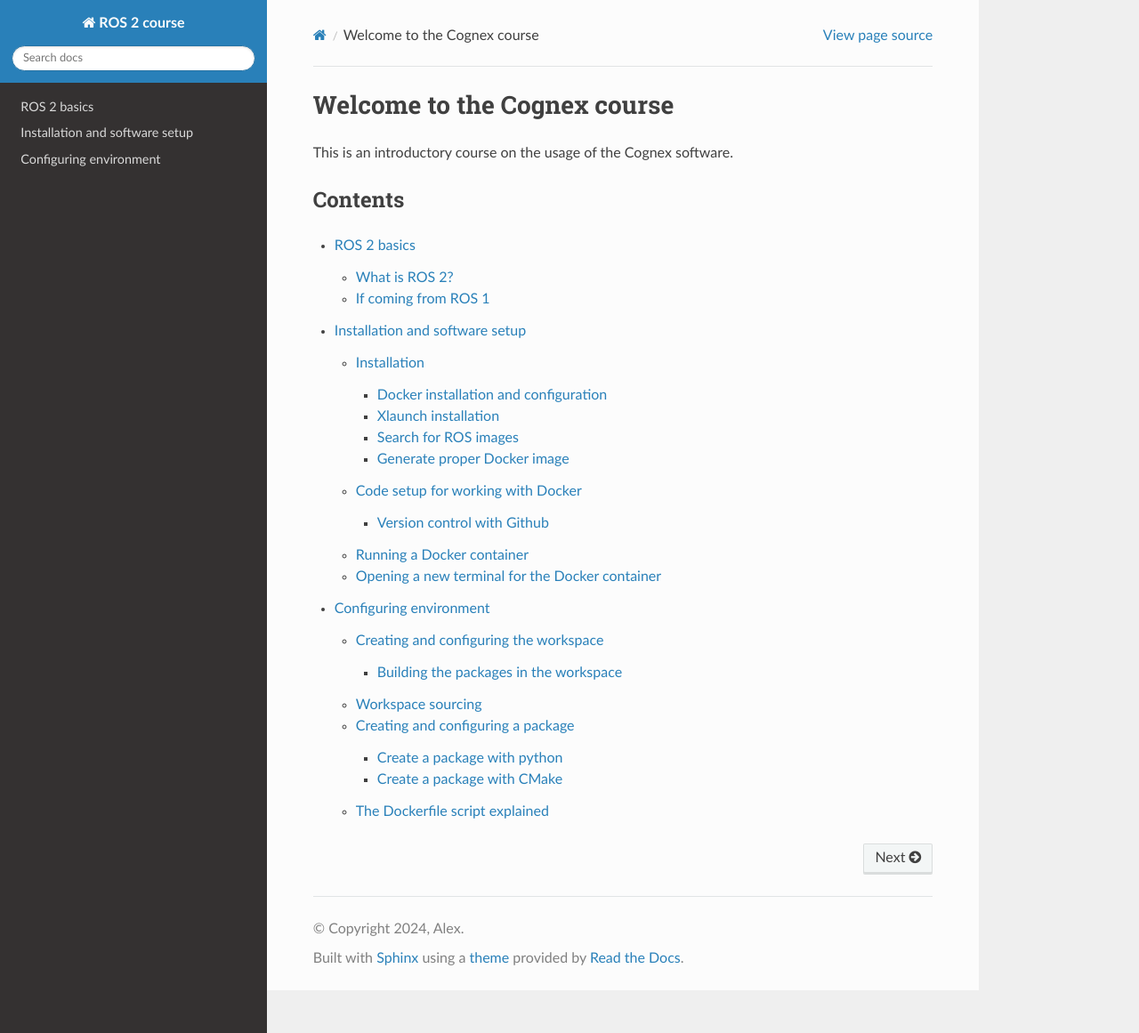
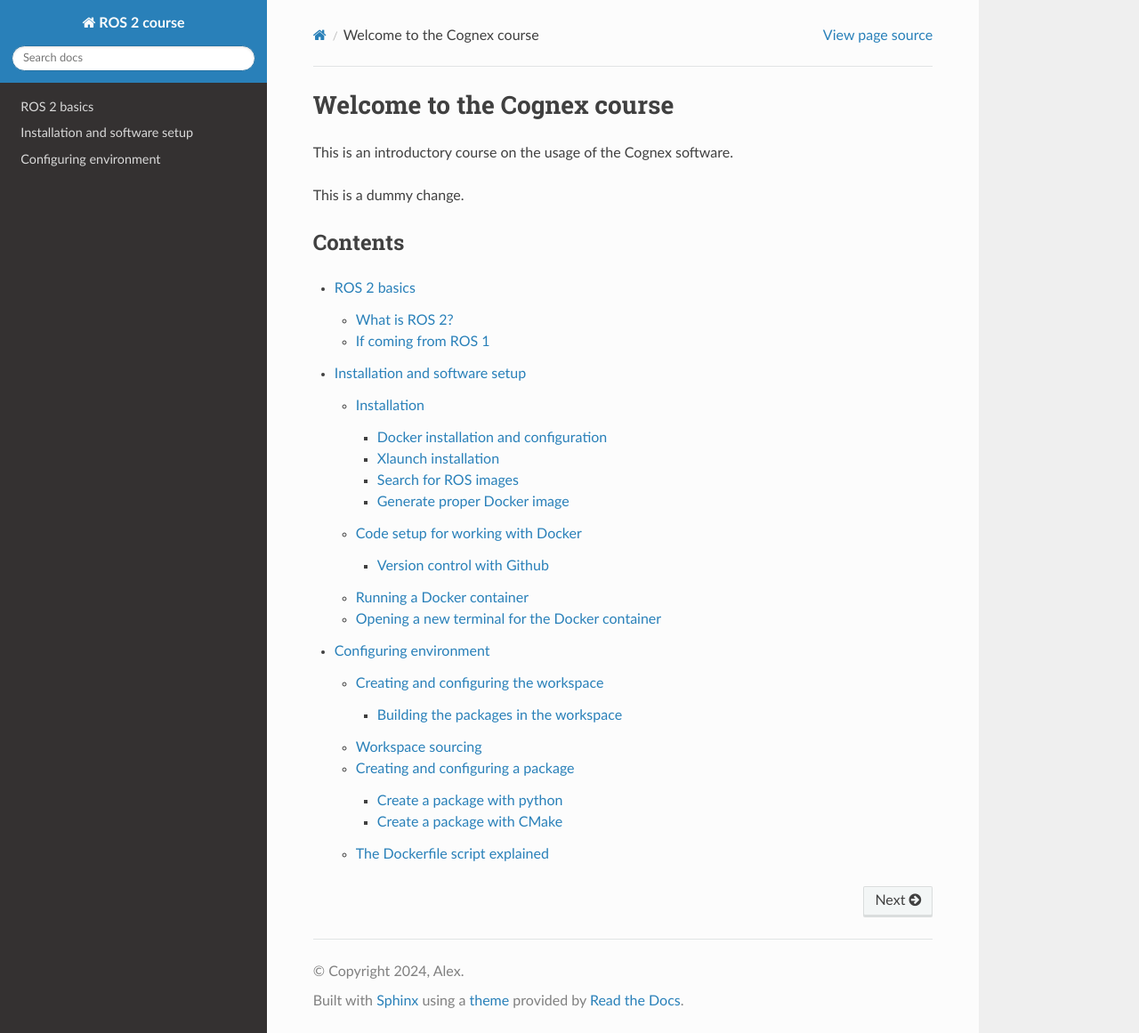
Before and after one commit to USG24/CognexCourse, a Sphinx documentation site: the page built from docs/source/index.rst, in a window 1280 px wide and 1161 px high. Shown: the whole window at 89% size. Built offline with Sphinx 7.4.7 and the Read the Docs theme 3.1.0, drawn with Linux system fonts in a browser that asks for light colours.

Commit message:
dummy change

```diff
--- a/docs/source/index.rst
+++ b/docs/source/index.rst
@@ -2,6 +2,8 @@
 ===================================
 
 This is an introductory course on the usage of the Cognex software.
+
+This is a dummy change.
 
 Contents
 --------
```
